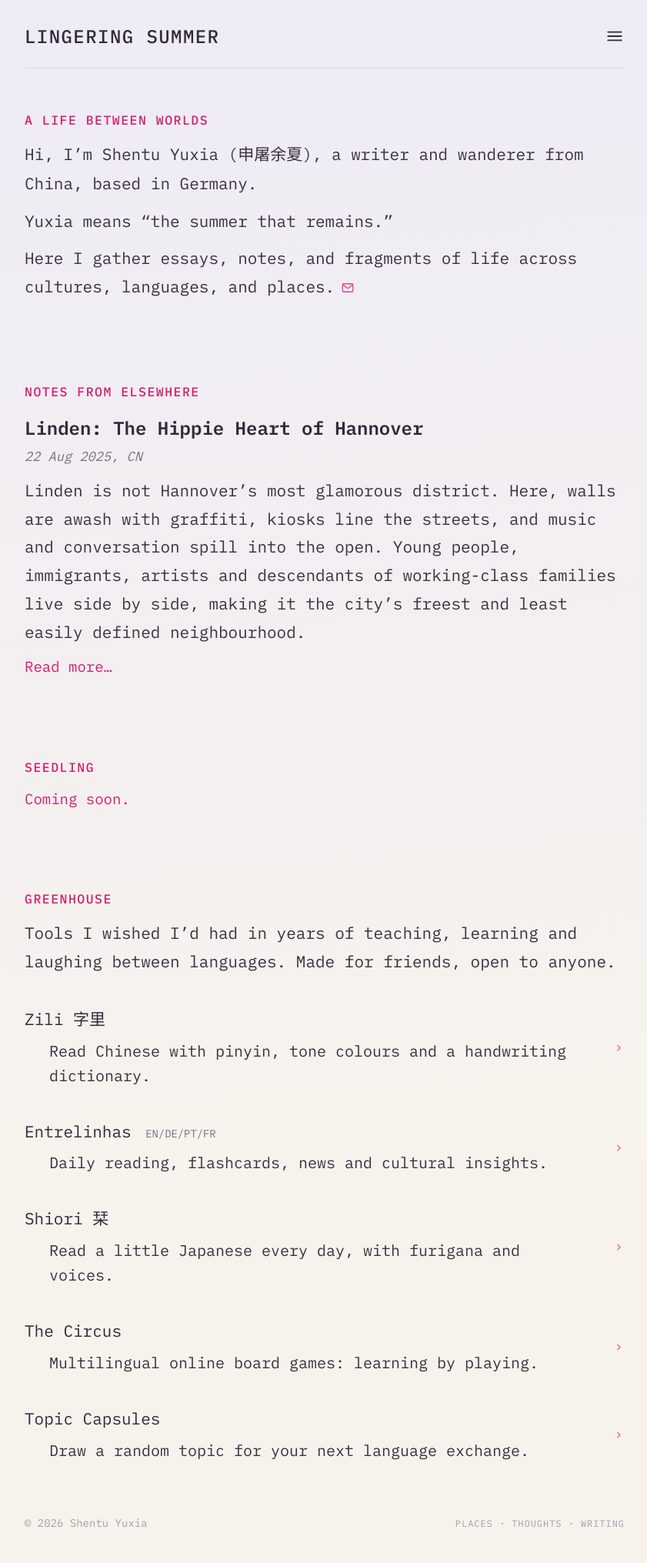
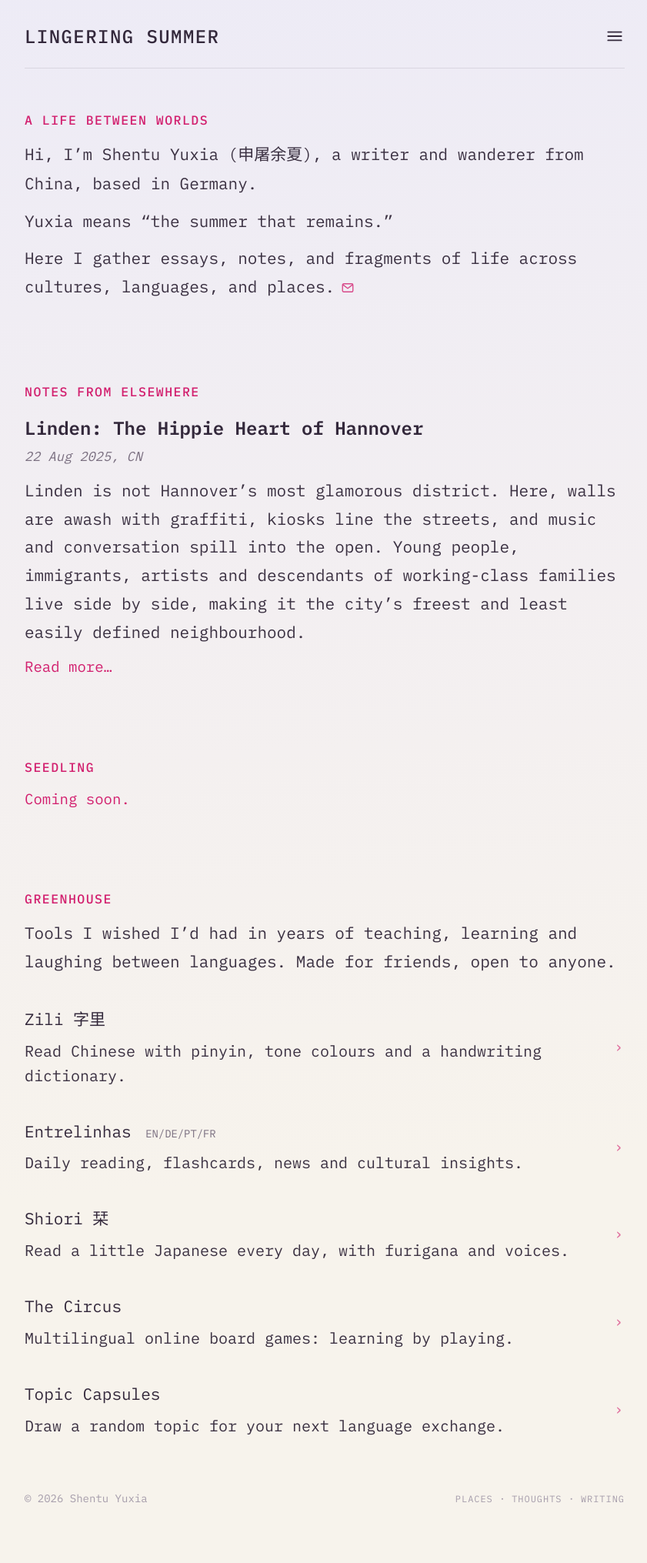
Before and after one commit to Shentuyuxia/lingersummer, a Jekyll site: the page built from index.html, in a window 1280 px wide. Shown: the whole page at 77% size, without its empty margins (218-1059 px from the left). Built offline with Jekyll 4.4.1, drawn with Linux system fonts in a browser that asks for light colours; after the commit the page ends 1999 px from its top, so only the background shows below that.

Commit message:
Tool descriptions left-aligned, no indent
Co-Authored-By: Claude Opus 5.5 <noreply@anthropic.com>
Claude-Session: https://claude.ai/code/session_015WS6KrdzTWWzbZ5CE5hxyi

```diff
--- a/index.html
+++ b/index.html
@@ -265,7 +265,6 @@ layout: null
   .hero h1.greet{font-size:clamp(17.5px,1.65vw,21px)!important;font-weight:400!important;letter-spacing:0;line-height:1.75!important;color:var(--muted);margin-top:14px}
   .hero h1.greet .zh{font-weight:300}
   .hero .sub:not(.sub2){margin-top:12px!important}
-  .proj.two .row .d{padding:0 1.6em}
   /* "Coming soon." looks like "Read more…" */
   .blk .soon{color:var(--accent)!important;font-size:clamp(17px,1.6vw,19px)!important;line-height:1.6!important}
   @media (max-width:520px){ .top{padding:20px 0 16px!important} .nav{gap:8px} .hero{padding:40px 0 8px!important} }
```
